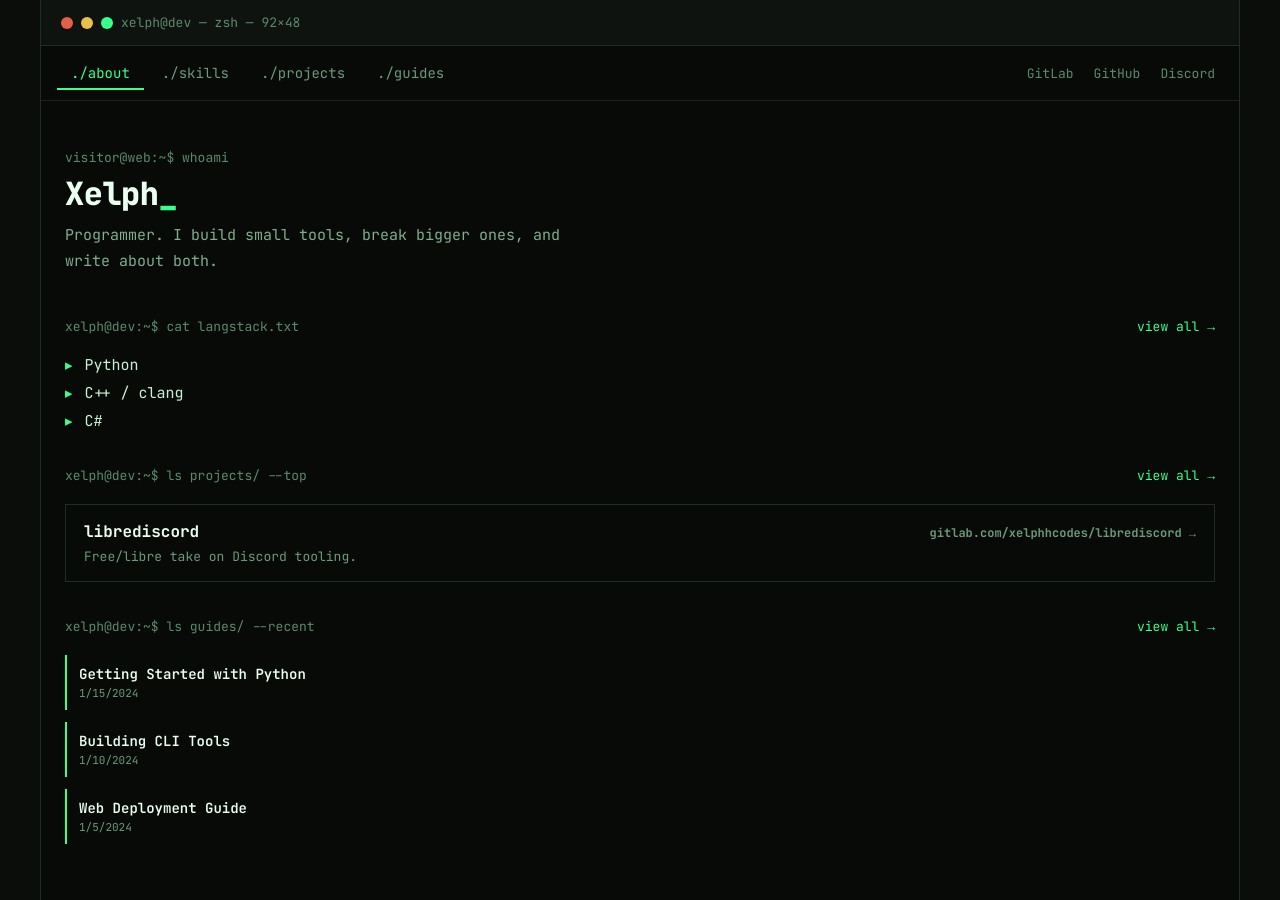
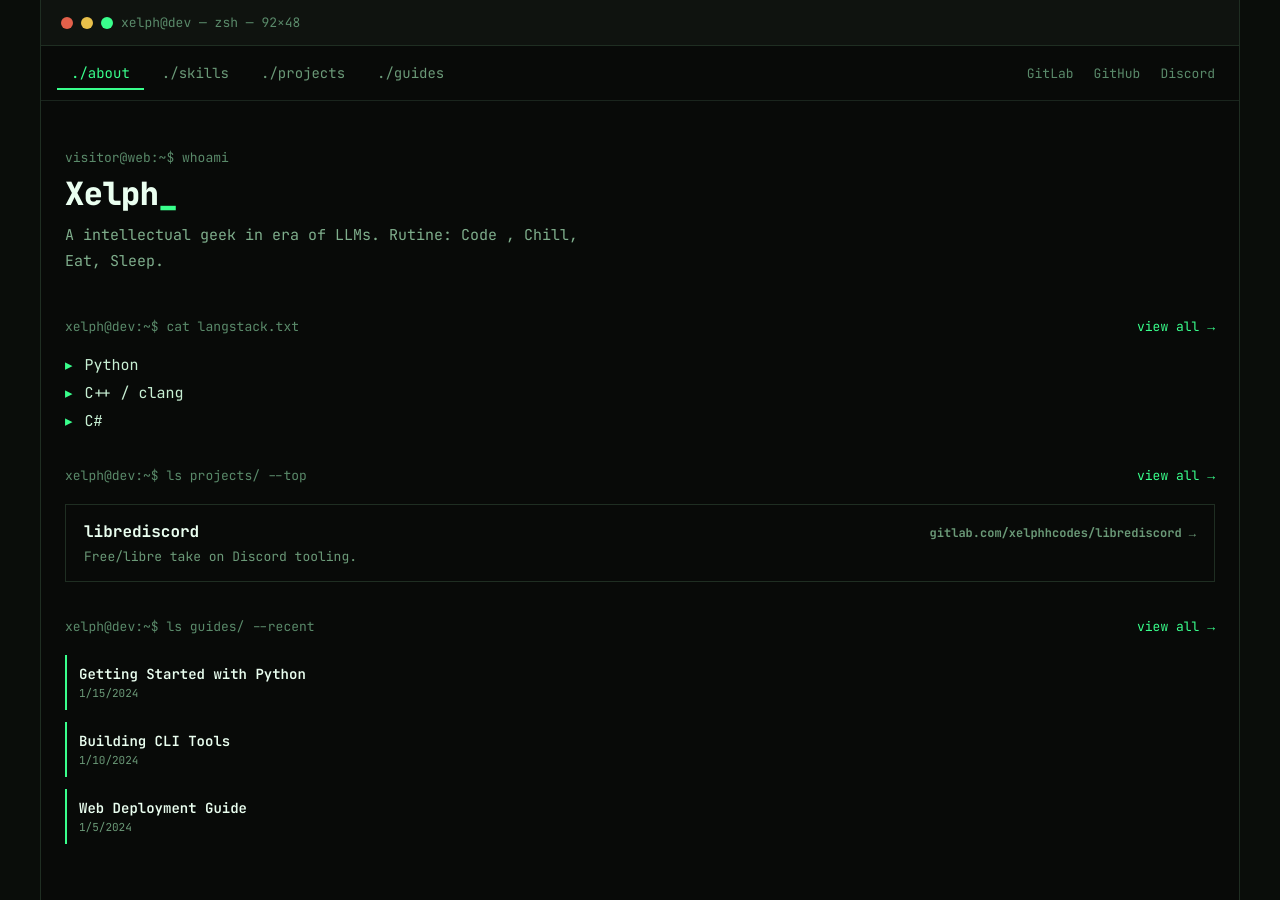
Before and after one commit to xelphh/xelph.lol, a Next.js app: page / in a window 1280 px wide. Built offline with nearby package versions, Linux system fonts and the light colour scheme.

Commit message:
Update bio and add JS/TS to skills

```diff
--- a/app/page.js
+++ b/app/page.js
@@ -84,7 +84,9 @@ function AboutSection({ skillTab, setSkillTab, setActiveTab }) {
             Xelph<span className={styles.blink}>_</span>
           </h1>
           <p className={styles.bio}>
-            Programmer. I build small tools, break bigger ones, and write about both.
+            A intellectual geek in era of LLMs.
+           Rutine:
+           Code , Chill, Eat, Sleep.
           </p>
         </div>
       </div>
@@ -165,6 +167,7 @@ function SkillsSection({ skillTab, setSkillTab, frameworks }) {
             <div><span className={styles.arrow}>▸</span>Python</div>
             <div><span className={styles.arrow}>▸</span>C++ / clang</div>
             <div><span className={styles.arrow}>▸</span>C#</div>
+            <div><span className={styles.arrow}>▸</span>Js&Ts</div>
           </div>
           <div className={styles.comment}># more to come</div>
         </div>
--- a/app/page.module.css
+++ b/app/page.module.css
@@ -125,6 +125,8 @@
   color: #7fae8c;
   line-height: 1.7;
   max-width: 60ch;
+  white-space: pre-wrap;
+  word-wrap: break-word;
 }
 
 .section {
```
